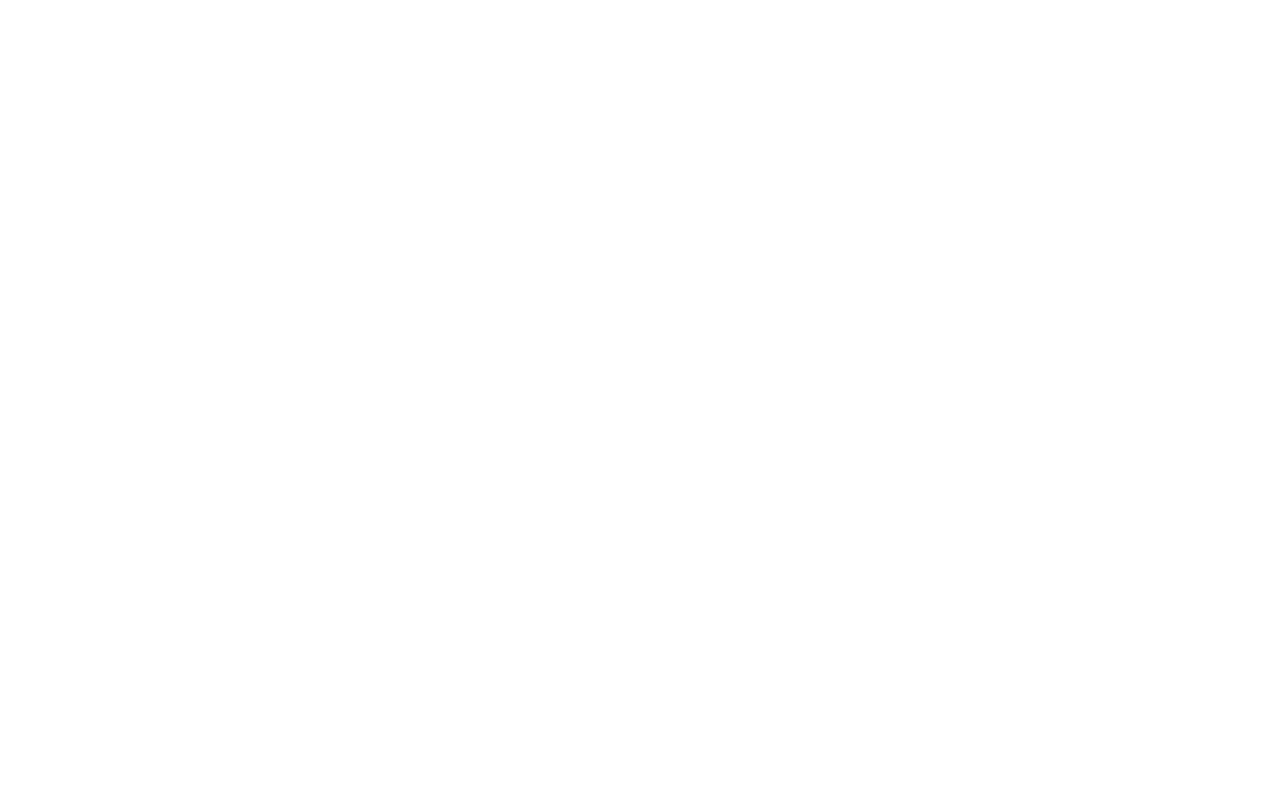
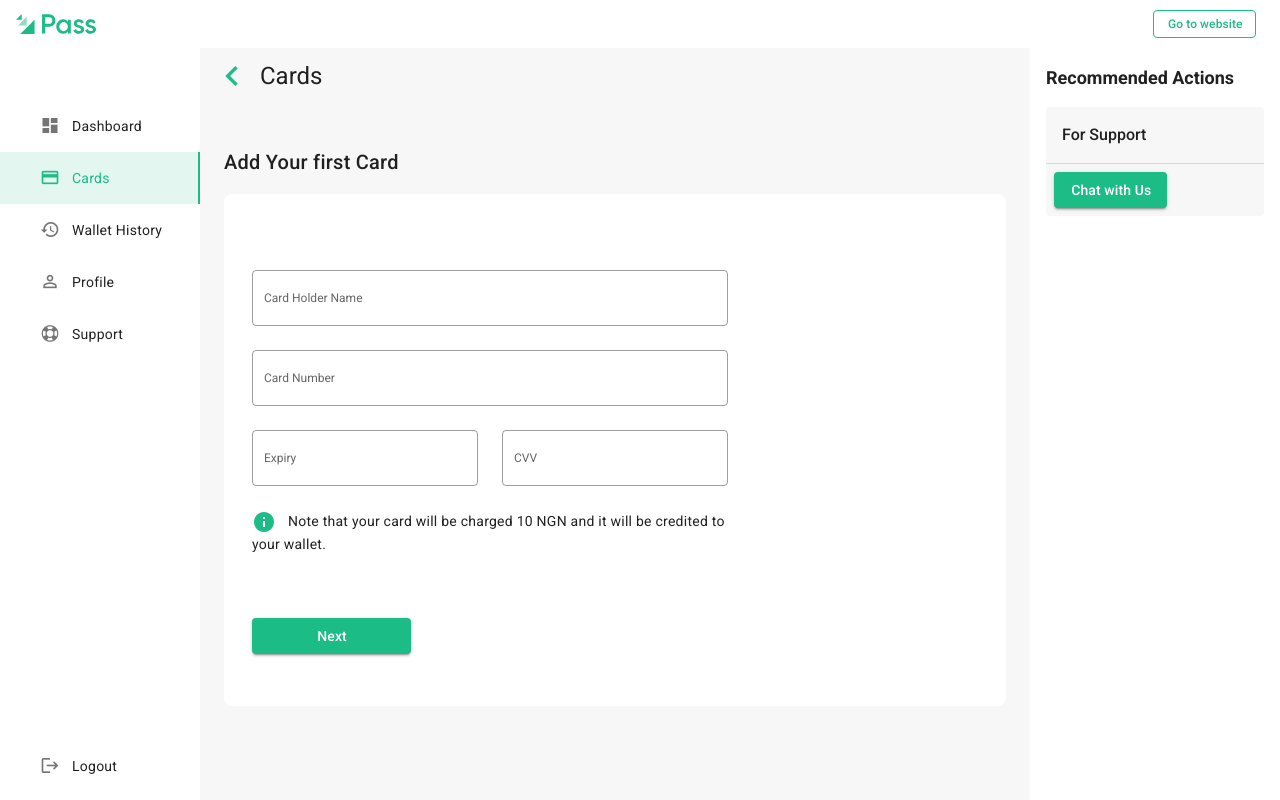
Before and after one commit to faithfulojebiyi/ourpass-dashboard, a Vue app: page /cards in a window 1280 px wide. Built offline with nearby package versions, Linux system fonts and the light colour scheme.

Commit message:
Created cards page

```diff
--- a/src/router/index.js
+++ b/src/router/index.js
@@ -4,6 +4,7 @@ import Home from '../views/Home.vue'
 import DashboardLayout from '../components/DashboardLayout.vue'
 import Login from '../views/Login.vue'
 import Dashboard from '../views/Dashboard.vue'
+import Cards from '../views/Cards.vue'
 
 Vue.use(VueRouter)
 
@@ -16,6 +17,11 @@ const routes = [
         path: '/',
         name: 'Dashboard',
         component: Dashboard
+      },
+      {
+        path: '/cards',
+        name: 'Cards',
+        component: Cards
       },
       {
         path: '/home',
--- /dev/null
+++ b/src/views/Cards.vue
@@ -0,0 +1,99 @@
+<template>
+  <div class="px-3 px-sm-6 py-2">
+    <div class="flex d-inline-flex">
+      <GoBack/>
+      <p class="text-h5 mt-1 mb-0">Cards</p>
+    </div>
+    <p class="text-h6 mt-12">Add Your first Card</p>
+    <v-card class="mt-4 px-4 pt-16 pb-10 form-card elevation-0" height="100%">
+      <v-form lazy-validation>
+        <v-row class="ma-0">
+          <v-col
+            cols="12"
+            sm="8"
+            md="8"
+          >
+            <v-row>
+              <v-col
+                cols="12"
+              >
+                <v-text-field
+                  label="Card Holder Name"
+                  outlined
+                  hide-details
+                >
+                </v-text-field>
+              </v-col>
+              <v-col
+                cols="12"
+              >
+                <v-text-field
+                  label="Card Number"
+                  outlined
+                  hide-details
+                >
+                </v-text-field>
+              </v-col>
+              <v-col
+                cols="12"
+                md="6"
+              >
+                <v-text-field
+                  label="Expiry"
+                  outlined
+                  hide-details
+                  class="input-style"
+                >
+                </v-text-field>
+              </v-col>
+              <v-col
+                cols="12"
+                md="6"
+              >
+                <v-text-field
+                  label="CVV"
+                  outlined
+                  hide-details
+                >
+                </v-text-field>
+              </v-col>
+            </v-row>
+            <v-row>
+              <v-col>
+                <p class="text-body-2"><v-icon class="mr-3" color="primary">mdi-information</v-icon>Note that your card will be charged 10 NGN and it will be credited to your wallet. </p>
+              </v-col>
+            </v-row>
+            <v-btn
+              class="mt-12 px-16 no-text-transform"
+              color="primary"
+            >Next</v-btn>
+          </v-col>
+        </v-row>
+      </v-form>
+    </v-card>
+  </div>
+</template>
+
+<script>
+import GoBack from '@/components/GoBack.vue'
+
+export default {
+  name: 'NewRequest',
+  components: {
+    GoBack
+  }
+}
+</script>
+
+<style>
+.v-label {
+  font-size: 12px !important;
+}
+.form-card {
+  border-radius: 8px !important;
+}
+.no-text-transform {
+  text-transform: none !important;
+  letter-spacing: 0.1px !important;
+}
+</style>
--- a/src/views/Dashboard.vue
+++ b/src/views/Dashboard.vue
@@ -1,5 +1,5 @@
 <template>
-  <div>
+  <div class="px-2 px-sm-4 pt-6">
     <p class="text-h4 font-weight-bold mt-4">Hi Faithful ,</p>
     <p class="text-body-2 p-family"> Good <span>{{ getTime() }}</span>, checkout with Pass by exploring one of the stores below </p>
     <v-card class="mt-8 green-card pa-6 white--text elevation-0" color="primary" min-height="250px">
```
